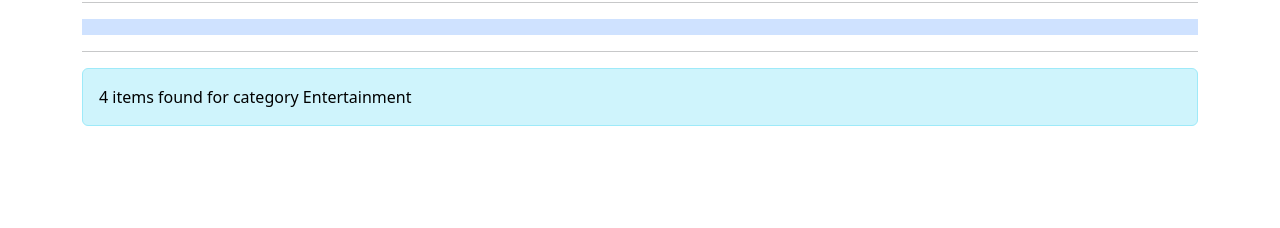
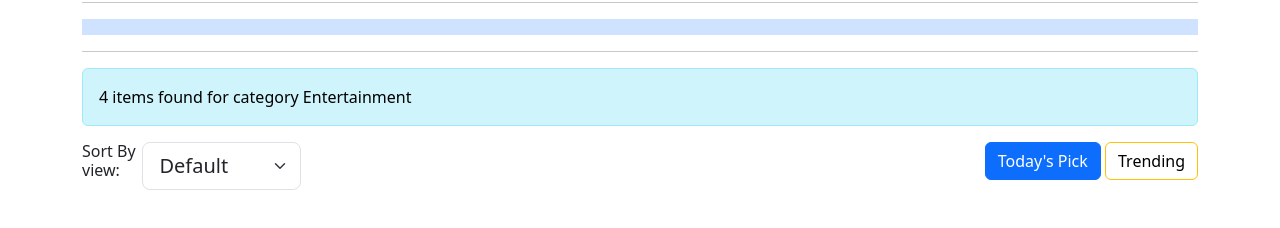
Before and after one commit to emon3455/News-Portal, a plain HTML site: page index.html in a window 1280 px wide. Shown: the part 64-292 px from the top of the page. Drawn offline with nearby package versions, Linux system fonts and the light colour scheme; no server answers.

Commit message:
catagories style done

```diff
--- a/index.html
+++ b/index.html
@@ -31,7 +31,7 @@
 
         <hr>
 
-        <div id="catagoris-container" class="catagories d-flex justify-content-between bg-primary-subtle pt-3 px-2 mt-2" >
+        <div id="catagoris-container" class="catagories d-flex flex-column flex-lg-row justify-content-between bg-primary-subtle pt-3 px-2 mt-2" >
 
         </div>
 
@@ -51,7 +51,31 @@
         </section>
         <!-- allert end -->
 
-        <section>
+        <!-- different catagory start -->
+        <section class="d-flex flex-column flex-lg-row justify-content-between">
+
+            <div class="d-flex">
+
+                <p class="m-0 p-0 h6">Sort By view:</p>
+                <select class="form-select form-select-lg mb-3" aria-label=".form-select-lg example">
+                    <option selected disabled>Default</option>
+                    <option>One</option>
+                    <option>Two</option>
+                    <option>Three</option>
+                </select>
+
+            </div>
+
+            <div class="">
+
+                <button class="btn btn-primary">
+                    Today's Pick
+                </button>
+                <button class="btn btn-outline-warning text-black">
+                    Trending
+                </button>
+
+            </div>
 
         </section>
 
```
